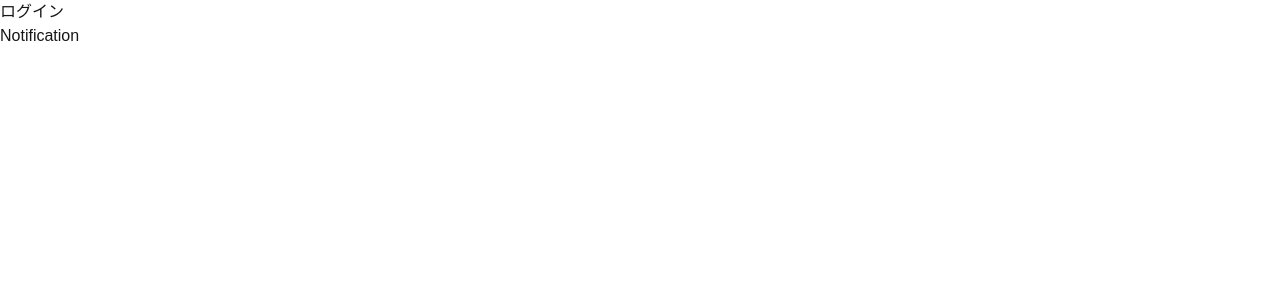
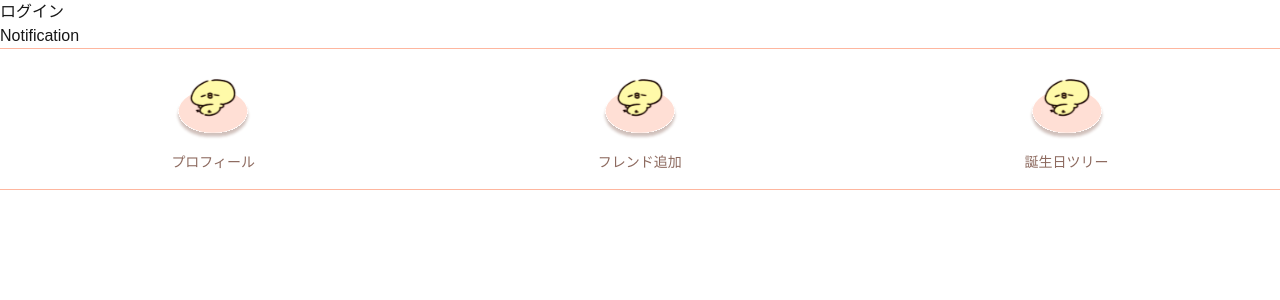
Before and after one commit to ikkei1616/brithpin, a Next.js app: page /debug in a window 1280 px wide. Shown: the top 300 px of the page. Built offline with nearby package versions, Linux system fonts and the light colour scheme; no server answers; a web font is replaced by a local one.

Commit message:
add:フッター作成&挿入

```diff
--- /dev/null
+++ b/src/app/components/Footer.tsx
@@ -0,0 +1,60 @@
+'use client';
+import React from 'react';
+import Image from 'next/image';
+import { usePathname, useRouter } from 'next/navigation';
+
+const Footer = () => {
+  const router = useRouter();
+  const pathname = usePathname();
+
+  return (
+    <div className='flex justify-around py-4 border-t border-b border-mainpink mb-2'>
+      <button
+        onClick={() => router.push('/profile')}
+        className="flex flex-col items-center focus:outline-none"
+      >
+        <div className="w-20 h-20 flex items-center justify-center">
+          <Image
+            src={pathname === '/profile' ? "/getuphiyoko.svg" : "/sleephiyoko.svg"}
+            width={76}
+            height={70}
+            alt="user_img"
+          />
+        </div>
+        <p className='text-sm font-serif mt-2 text-textbrawnlight'>プロフィール</p>
+      </button>
+
+      <button
+        onClick={() => router.push('/qr')}
+        className="flex flex-col items-center focus:outline-none"
+      >
+        <div className="w-20 h-20 flex items-center justify-center">
+          <Image
+            src={pathname === '/qr' ? "/getuphiyoko.svg" : "/sleephiyoko.svg"}
+            width={76}
+            height={70}
+            alt="user_img"
+          />
+        </div>
+        <p className='text-sm font-serif mt-2 text-textbrawnlight'>フレンド追加</p>
+      </button>
+
+      <button
+        onClick={() => router.push('/birth-tree')}
+        className="flex flex-col items-center focus:outline-none"
+      >
+        <div className="w-20 h-20 flex items-center justify-center">
+          <Image
+            src={pathname === '/birth-tree' ? "/getuphiyoko.svg" : "/sleephiyoko.svg"}
+            width={76}
+            height={70}
+            alt="user_img"
+          />
+        </div>
+        <p className='text-sm font-serif mt-2 text-textbrawnlight'>誕生日ツリー</p>
+      </button>
+    </div>
+  );
+}
+
+export default Footer;
--- a/src/app/debug/page.tsx
+++ b/src/app/debug/page.tsx
@@ -3,6 +3,7 @@ import { useAuth } from "@/context/auth";
 import { login, logout } from "@/lib/auth";
 import { useState } from "react";
 import Notification from "@/components/Notification";
+import Footer from "../components/Footer";
 
 export default function Home() {
 
@@ -25,6 +26,7 @@ export default function Home() {
       {user === null && !waiting && <button onClick={signIn}>ログイン</button>}
       {user && <button onClick={logout}>ログアウト</button>}
       <Notification />
+      <Footer />
     </div>
   );
 }
--- /dev/null
+++ b/src/app/profile/page.tsx
@@ -0,0 +1,13 @@
+'use client';
+import React from 'react'
+import Footer from '../components/Footer'
+
+const page = () => {
+  return (
+    <div>
+      <Footer />
+    </div>
+  )
+}
+
+export default page
--- /dev/null
+++ b/src/app/qr/page.tsx
@@ -0,0 +1,13 @@
+'use client';
+import React from 'react'
+import Footer from '../components/Footer'
+
+const page = () => {
+  return (
+    <div>
+      <Footer />
+    </div>
+  )
+}
+
+export default page
```
